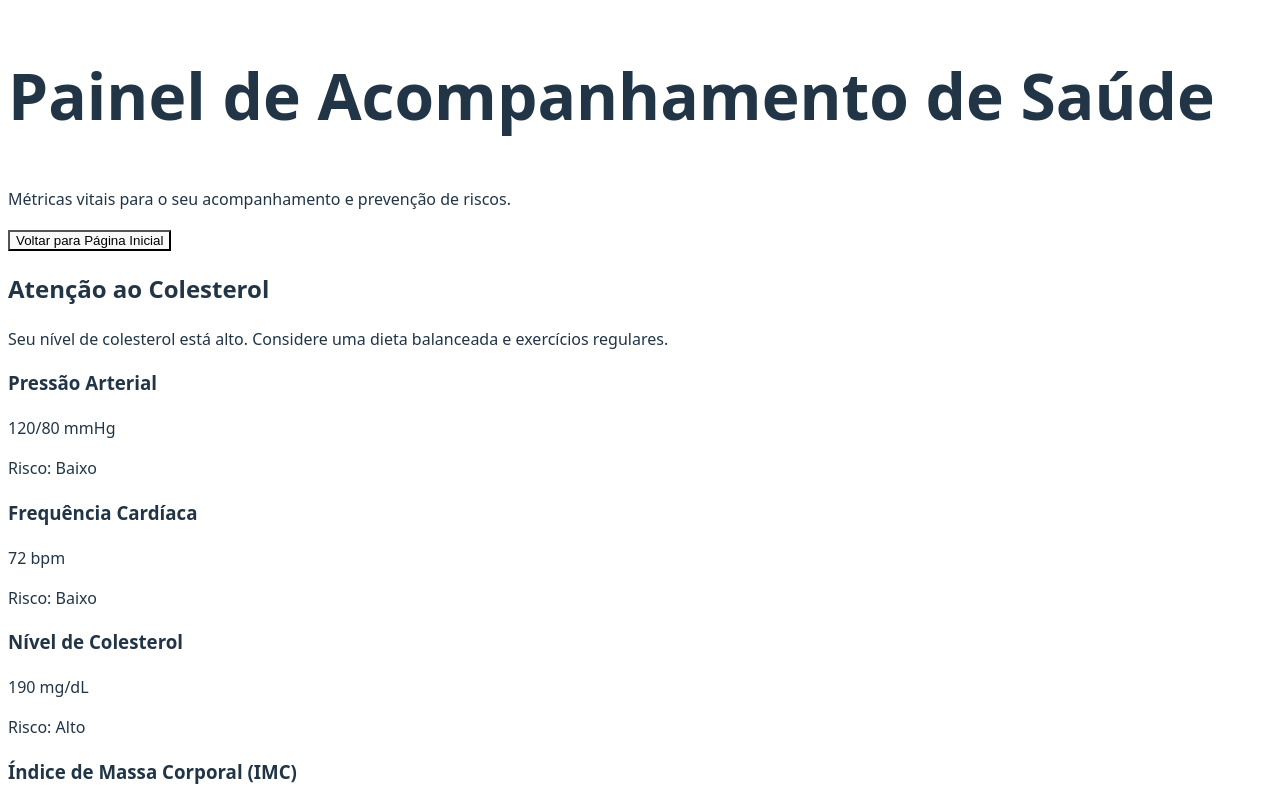
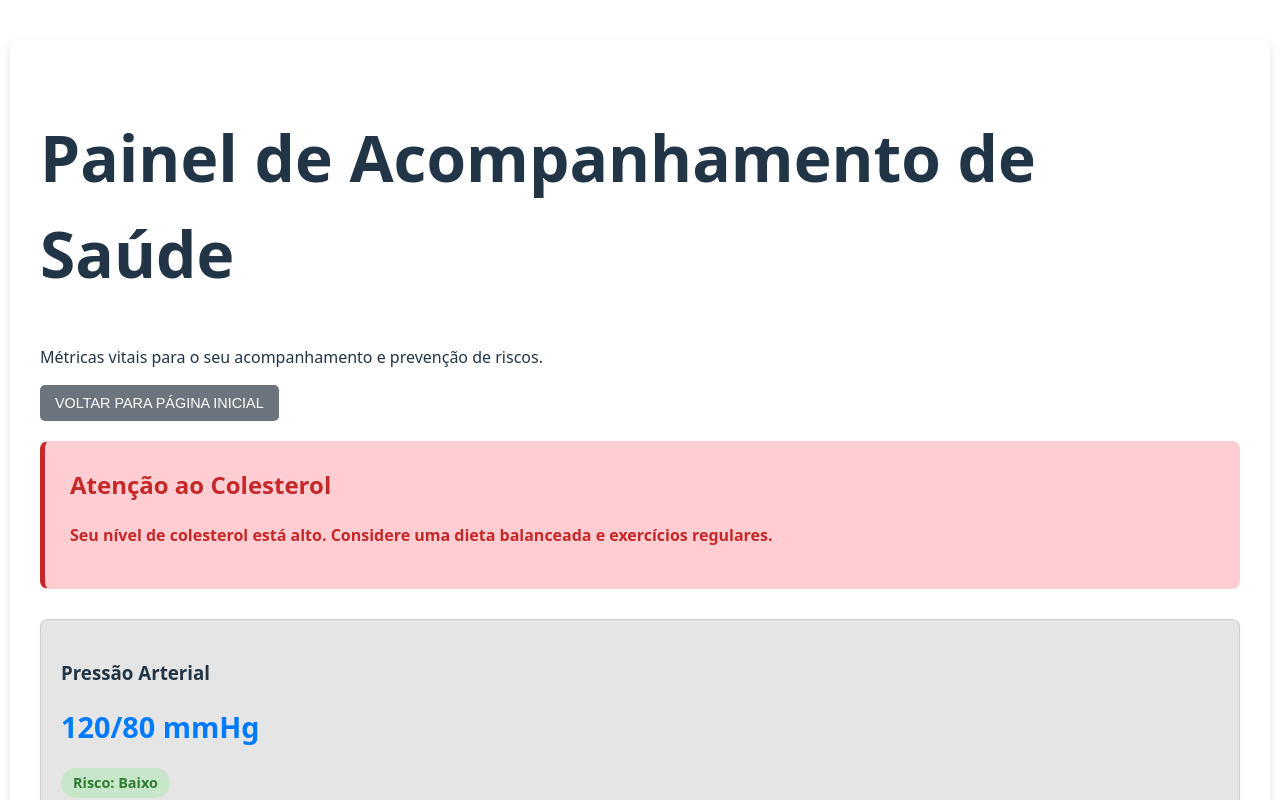
Before and after one commit to TriPixelDevv/digital-twin, a React (Vite) app in the folder front-end/digital-twin/: page /dashboard in a window 1280 px wide. Shown: the top 800 px of the page. Built offline with nearby package versions, Linux system fonts and the light colour scheme.

Commit message:
Estilização da LP e DashBoard

```diff
--- a/front-end/digital-twin/src/index.css
+++ b/front-end/digital-twin/src/index.css
@@ -1,6 +1,7 @@
 @import url('./styles/_usuario.css');
 @import url('./styles/_landingpage.css');
 @import url('./styles/_dashborad.css');
+@import url('./styles/_utilidades.css');
 
 :root {
   font-family: system-ui, Avenir, Helvetica, Arial, sans-serif;
--- a/front-end/digital-twin/src/pages/DashBoard/DashBoard.tsx
+++ b/front-end/digital-twin/src/pages/DashBoard/DashBoard.tsx
@@ -10,8 +10,8 @@ export default function DashBoard() {
     { nome: "Frequência Cardíaca", valor: "72 bpm", risco: "Baixo" },
     { nome: "Nível de Colesterol", valor: "190 mg/dL", risco: "Alto" },
     { nome: "Índice de Massa Corporal (IMC)", valor: "24.5", risco: "Baixo" },
-    { nome: "Glicemia em Jejum", valor: "95 mg/dL", risco: "Baixo" },
-    { nome: "Nível de Stresse", valor: "Moderado", risco: "Medio" },
+    { nome: "Glicemia em Jejum", valor: "95 mg/dL", risco: "Medio" },
+    { nome: "Nível de Stresse", valor: "Moderado", risco: "Baixo" },
   ];
 
   const getRiskClassName = (risco: string) => {
--- a/front-end/digital-twin/src/pages/LandingPage/LandingPage.tsx
+++ b/front-end/digital-twin/src/pages/LandingPage/LandingPage.tsx
@@ -25,7 +25,7 @@ export default function LandingPage() {
             <p><strong>Gênero:</strong> {paciente.genero}</p>
             <p>
                 <strong>Risco Geral Estimado: </strong>
-                <span className={`status-indicator ${riskClassName}`}>{paciente.riscoGeral}</span>
+                <span>{paciente.riscoGeral}</span>
             </p>
             <p><strong>Última Atualização dos Dados:</strong> {paciente.ultimaConsulta}</p>
         </section>
--- a/front-end/digital-twin/src/styles/_dashborad.css
+++ b/front-end/digital-twin/src/styles/_dashborad.css
@@ -0,0 +1,69 @@
+.dashboard-container {
+    max-width: 1200px;
+    margin: 40px auto;
+    padding: 30px;
+    background-color: rgba(255, 255, 255, 0.1);
+    border-radius: 8px;
+    box-shadow: 0 4px 12px rgba(0, 0, 0, 0.1);
+}
+
+.recomendacao {
+    padding: 25px;
+    border-radius: 8px;
+    margin-bottom: 30px;
+    border: 1px solid transparent;
+    transition: all 0.3s ease;
+}
+
+.recomendacao.risco-alto {
+    border-left: 5px solid #c62828;
+    background-color: #ffcdd2;
+}
+
+.recomendacao.risco-medio {
+    border-left: 5px solid #f98c00;
+    background-color: #ffe0b2;
+}
+
+.recomendacao h2 {
+    margin-top: 0;
+}
+
+.recomendacao h2 {
+    margin-top: 0;
+}
+
+@media (max-width: 900px) {
+    .metrics-list {
+        grid-template-columns: repeat(2, 1fr);
+    }
+}
+@media (max-width: 600px) {
+    .metrics-list {
+        grid-template-columns: 1fr;
+    }
+}
+
+.metric-card {
+    background-color:rgba(0, 0, 0, 0.1);
+    padding: 20px;
+    border-radius: 8px;
+    box-shadow: 0 2px 5px rgba(0, 0, 0, 0.05);
+    border: 1px solid rgba(0, 0, 0, 0.1);
+    transition: transform 0.2s;
+}
+
+.metric-value {
+    font-size: 1.8em;
+    font-weight: bold;
+    color: #007bff;
+    margin: 10px 0;
+}
+
+.metric-risk {
+    padding: 4px 12px;
+    border-radius: 20px;
+    display: inline-block;
+    font-size: 0.9em;
+    margin-top: 10px;
+}
--- a/front-end/digital-twin/src/styles/_landingpage.css
+++ b/front-end/digital-twin/src/styles/_landingpage.css
@@ -0,0 +1,59 @@
+.lp-container {
+    max-width: 900px;
+    margin: 40px auto;
+    padding: 30px;
+    background-color: rgba(255, 255, 255, 0.1);
+    border-radius: 8px;
+    box-shadow: 0 4px 12px rgba(0, 0, 0, 0.1);
+}
+
+.lp-header {
+    border-bottom: 2px solid #e0e6e9;
+    padding-bottom: 15px;
+    margin-bottom: 25px;
+}
+
+.lp-container nav {
+    display: flex;
+    justify-content: flex-end;
+    margin-bottom: 15px;
+}
+
+.lp-container nav li {
+    list-style: none;
+}
+
+.lp-container nav li a {
+    background-color: #dc3545;
+    color: white;
+    padding: 8px 15px;
+    border-radius: 4px;
+    font-weight: 500;
+    text-transform: uppercase;
+}
+
+.data-list {
+    margin-bottom: 30px;
+}
+
+.data-list h2 {
+    border-radius: 8px;
+    background-color: rgba(0, 0, 0, 0.1);
+    margin-bottom: 15px;
+    border-left: 5px solid #007bff;
+    padding-left: 10px;
+    color: #007bff;
+}
+
+.data-list p {
+    margin: 10px 0;
+    line-height: 1.6;
+}
+
+.Dashboard h2 {
+    border-radius: 8px;
+    background-color: rgba(0, 0, 0, 0.1);;
+    padding-left: 10px;
+    border-left: 5px solid #007bff;
+    color: #007bff;
+}
--- /dev/null
+++ b/front-end/digital-twin/src/styles/_utilidades.css
@@ -0,0 +1,33 @@
+.risco-baixo, .risco-baixo {
+    background-color:#c8e6c9;
+    color: #2e7d32;
+    font-weight: bold;
+}
+
+.risco-medio, .risco-medio {
+    background-color:#ffe0b2;
+    color: #f98c00;
+    font-weight: bold;
+}
+
+.risco-alto, .risco-alto {
+    background-color:#ffcdd2;
+    color: #c62828;
+    font-weight: bold;
+}
+
+.btn-return, .lp-container nav li a {
+    border: none;
+    padding: 10px 15px;
+    border-radius: 5px;
+    cursor: pointer;
+    text-transform: uppercase;
+    font-size: 0.9em;
+    transition: background-color 0.2s;
+}
+
+.btn-return {
+    background-color: #6c757d;
+    color: white;
+    margin-bottom: 20px;
+}
```
